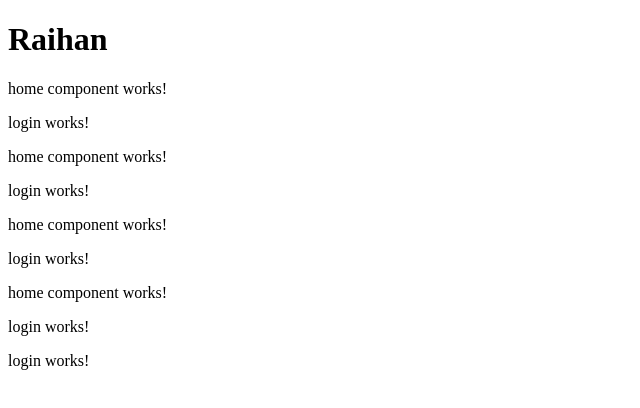
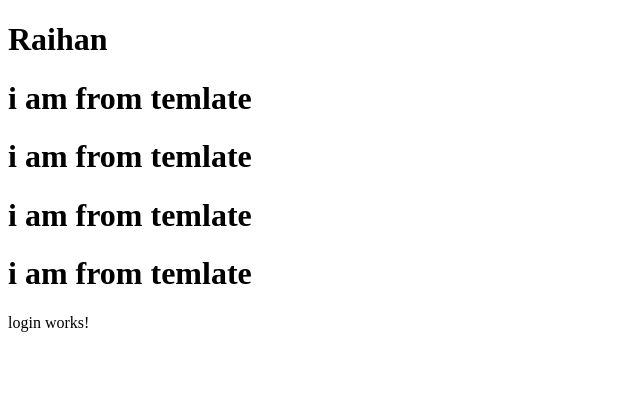
Before and after one commit to mmraihan/Angular, an Angular app in the folder Web-Gentle/myapplication/: page / in a window 1280 px wide. Shown: the top 408 px of the page, without its empty margins (0-640 px from the left). Built offline with nearby package versions, Linux system fonts and the light colour scheme.

Commit message:
Template vs Template url.

```diff
--- a/Web-Gentle/myapplication/src/app/home/home.component.ts
+++ b/Web-Gentle/myapplication/src/app/home/home.component.ts
@@ -2,7 +2,8 @@ import { Component} from '@angular/core';
 
 @Component({
   selector: 'app-home',
-  templateUrl: './home.component.html',
+  //templateUrl: './home.component.html',
+  template:`<h1>i am from temlate</h1>`,
   styleUrls: ['./home.component.css']
 })
 export class HomeComponent {
```
